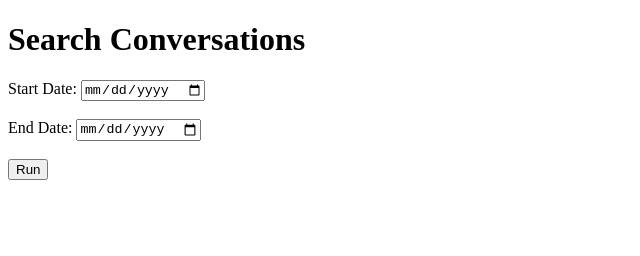
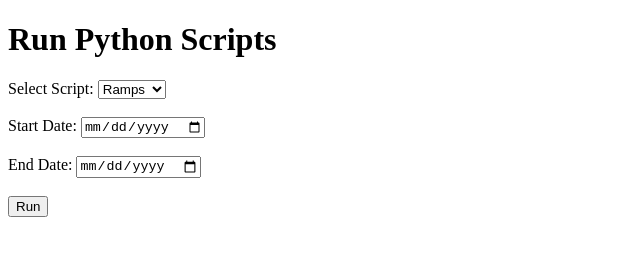
Before and after one commit to kji304TS/TS-LLM-Interface, a plain HTML site: page LLM UI.html in a window 1280 px wide. Shown: the whole page, without its empty margins (0-640 px from the left). Drawn offline with Linux system fonts and the light colour scheme.

Commit message:
Update LLM UI.html
Updated

```diff
--- a/LLM UI.html
+++ b/LLM UI.html
@@ -4,12 +4,24 @@
 <head>
   <meta charset="UTF-8">
   <meta name="viewport" content="width=device-width, initial-scale=1.0">
-  <title>Date Range Form</title>
+  <title>Run Python Scripts</title>
 </head>
 
 <body>
-  <h1>Search Conversations</h1>
+  <h1>Run Python Scripts</h1>
   <form action="/run" method="POST">
+    <label for="script_name">Select Script:</label>
+    <select id="script_name" name="script_name" required>
+      <option value="ramps_v3.py">Ramps</option>
+      <option value="staking.py">Staking</option>
+      <option value="script3.py">Script 3</option>
+      <option value="script4.py">Script 4</option>
+      <option value="script5.py">Script 5</option>
+      <option value="script6.py">Script 6</option>
+      <option value="script7.py">Script 7</option>
+      <option value="script8.py">Script 8</option>
+    </select>
+    <br><br>
     <label for="start_date">Start Date:</label>
     <input type="date" id="start_date" name="start_date" required>
     <br><br>
```
